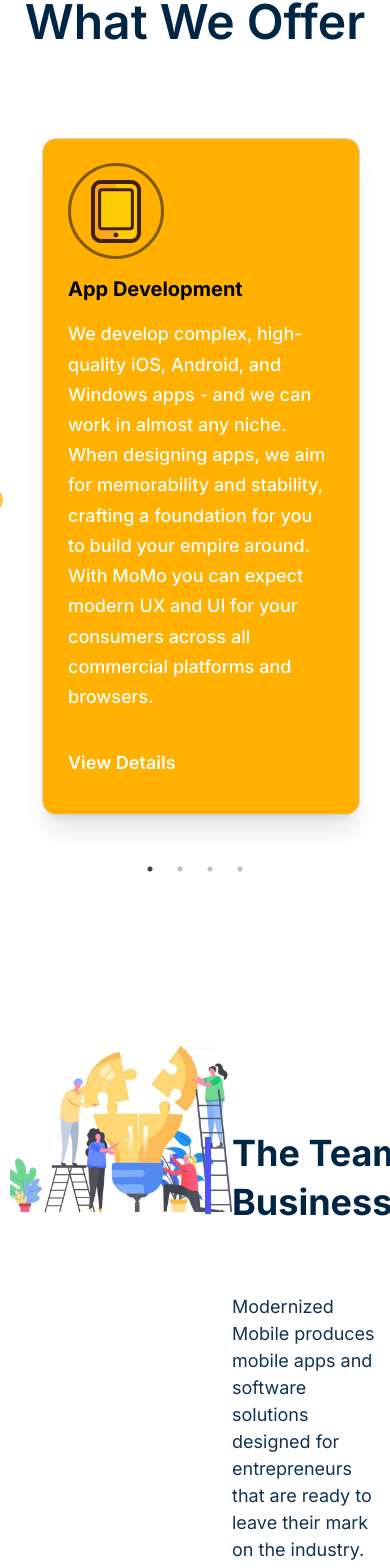
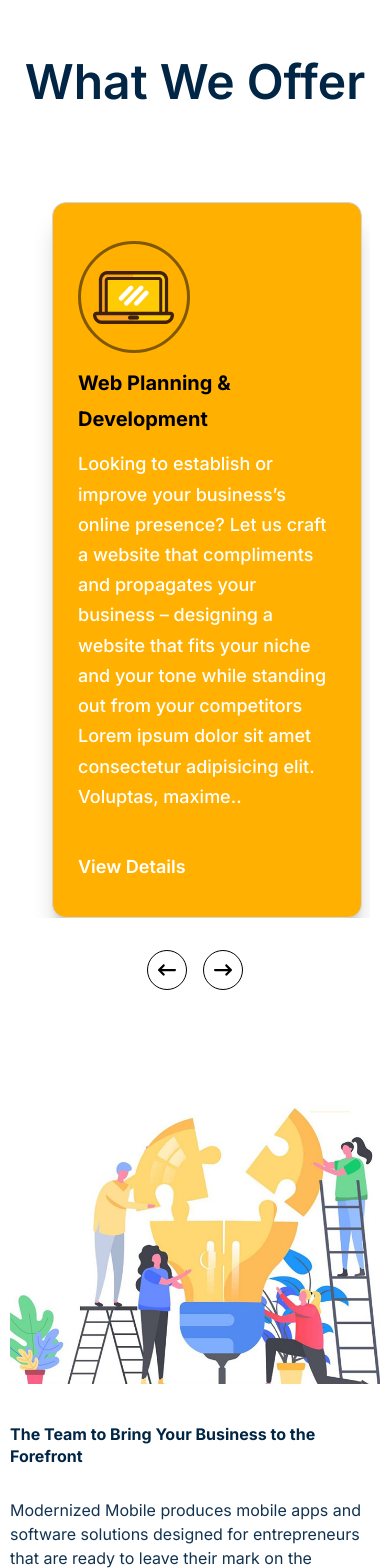
Before and after one commit to hamimsardardev/modernized_project, a React (Vite) app: page / in a window 390 px wide. Shown: the part 1769-3337 px from the top of the page. Built offline with nearby package versions, Linux system fonts and the light colour scheme.

Commit message:
responsive

```diff
--- a/src/components/Card.jsx
+++ b/src/components/Card.jsx
@@ -1,46 +1,37 @@
-import React, { useState } from "react";
+"use client";
+
+import React, { useRef, useState } from "react";
+import Slider from "react-slick";
+import "slick-carousel/slick/slick.css";
+import "slick-carousel/slick/slick-theme.css";
+import { FaArrowLeftLong, FaArrowRightLong } from "react-icons/fa6";
 import offerimage1 from "../assets/images/offerimage1.png";
 import offerimage2 from "../assets/images/offerimage2.png";
 import offerimage3 from "../assets/images/offerimage3.png";
 import { LuBriefcaseBusiness } from "react-icons/lu";
-import Slider from "react-slick";
-import "slick-carousel/slick/slick.css";
-import "slick-carousel/slick/slick-theme.css";
 
-const Card = () => {
+export default function Card() {
+  const sliderRef = useRef(null);
   const settings = {
-    dots: true,
+    dots: false,
     infinite: true,
-    speed: 500,
+    speed: 600,
     slidesToShow: 3,
     slidesToScroll: 1,
-    arrows: true, // তীর সক্রিয় করা
+    autoplay: true,
+    autoplaySpeed: 3000,
+    pauseOnHover: true,
+    arrows: false,
     responsive: [
       {
         breakpoint: 1024,
-        settings: {
-          slidesToShow: 3,
-          slidesToScroll: 1,
-          infinite: true,
-          dots: true
-        }
+        settings: { slidesToShow: 2 },
       },
       {
-        breakpoint: 600,
-        settings: {
-          slidesToShow: 2,
-          slidesToScroll: 1,
-          initialSlide: 1
-        }
+        breakpoint: 768,
+        settings: { slidesToShow: 1 },
       },
-      {
-        breakpoint: 480,
-        settings: {
-          slidesToShow: 1,
-          slidesToScroll: 1
-        }
-      }
-    ]
+    ],
   };
 
   // প্রতিটি কার্ডের জন্য আলাদা আলাদা স্টেট
@@ -64,17 +55,16 @@
   };
 
   return (
-    <div>
-      <section>
-        <div className="container">
+    <section className='bg-[url("/images/reviewbg.png")] bg-cover bg-center bg-no-repeat w-full py-15'>
+      <div className="container mx-auto px-5">
         <div className="text-center">
             <h1 className="font-semibold relative text-[48px] text-[#012645] leading-[168%] mb-[76px] after:content-[''] after:absolute after:bottom-[-5px] after:left-[50%] after: after:bg-[#FFB000] after:w-0 hover:after:w-[58px] after:h-[5px] after:transform after:translate-x-[-50%] after:translate-y-[-50%]">
               What We Offer
             </h1>
           </div>
-          <div>
-            <Slider {...settings} className="w-full">
-              <div>
+
+        <div className="mt-20">
+          <Slider ref={sliderRef} {...settings}>
             <div
               className="group ml-3 bg-[#FFB000] border border-gray-300 rounded-[14px] shadow-xl pt-[24px]
                           pb-[35px] pr-[29px] pl-[25px] hover:bg-[#FFFFFF]"
@@ -86,12 +76,12 @@
                 App Development
               </h2>
               <p className="w-auto font-medium text-[18px] text-[#FFFFFF] leading-[168%] group-hover:text-[#012645]">
-                    We develop complex, high-quality iOS, Android, and Windows
-                    apps - and we can work in almost any niche. When designing
-                    apps, we aim for memorability and stability, crafting a
-                    foundation for you to build your empire around. With MoMo
-                    you can expect modern UX and UI for your consumers across
-                    all commercial platforms and browsers.
+                We develop complex, high-quality iOS, Android, and Windows apps
+                - and we can work in almost any niche. When designing apps, we
+                aim for memorability and stability, crafting a foundation for
+                you to build your empire around. With MoMo you can expect modern
+                UX and UI for your consumers across all commercial platforms and
+                browsers.
               </p>
               <button
                 onClick={handleReadToggle1}
@@ -102,8 +92,8 @@
               {viewdetails1 && (
                 <p className="w-auto font-medium text-[18px] text-[#FFFFFF] leading-[168%] group-hover:text-[#012645] ">
                   Lorem ipsum dolor, sit amet consectetur adipisicing elit.
-                      Fugit, accusamus? Nihil alias ab distinctio tempora qui
-                      sint ea minima quibusdam!
+                  Fugit, accusamus? Nihil alias ab distinctio tempora qui sint
+                  ea minima quibusdam!
                 </p>
               )}
               <button
@@ -112,7 +102,6 @@
               >
                 {viewdetails1 && "View Less"}
               </button>
-                </div>
             </div>
             <div>
               <div className="group ml-3 bg-[#FFB000] border border-gray-300 rounded-[14px] shadow-xl pt-[38px] pb-[35px] pr-[29px] pl-[25px] hover:bg-[#FFFFFF]">
@@ -124,11 +113,11 @@
                 </h2>
                 <p className="w-auto font-medium text-[18px] text-[#FFFFFF] leading-[168%] pb-5 group-hover:text-[#012645]">
                   Having trouble spreading the word about your product? Let us
-                    formulate a strategy to reach your audience through a
-                    mixture of SEO, ads, and a solid content strategy. We’ll
-                    perform audience and competitive research, making it simple
-                    for you to connect with as many of your prospective
-                    customers as possible.
+                  formulate a strategy to reach your audience through a mixture
+                  of SEO, ads, and a solid content strategy. We’ll perform
+                  audience and competitive research, making it simple for you to
+                  connect with as many of your prospective customers as
+                  possible.
                 </p>
                 <button
                   onClick={handleReadToggle2}
@@ -139,8 +128,8 @@
                 {viewdetails2 && (
                   <p className="w-auto font-medium text-[18px] text-[#FFFFFF] leading-[168%] group-hover:text-[#012645] ">
                     Lorem ipsum dolor, sit amet consectetur adipisicing elit.
-                      Fugit, accusamus? Nihil alias ab distinctio tempora qui
-                      sint ea minima quibusdam!
+                    Fugit, accusamus? Nihil alias ab distinctio tempora qui sint
+                    ea minima quibusdam!
                   </p>
                 )}
                 <button
@@ -151,7 +140,6 @@
                 </button>
               </div>
             </div>
-              <div>
             <div className="group ml-3 bg-[#FFB000] border border-gray-300 rounded-[14px] shadow-xl/20 pt-[38px] pb-[35px] pr-[29px] pl-[25px] hover:bg-[#FFFFFF]">
               <div className="rounded-full border-[3px] border-[#7F5800] flex items-center justify-center w-28 h-28">
                 <img src={offerimage3} alt="offerimage3" />
@@ -160,12 +148,11 @@
                 Web Planning & Development
               </h2>
               <p className="w-auto font-medium text-[18px] text-[#FFFFFF] leading-[168%] pb-5 group-hover:text-[#012645]">
-                    Looking to establish or improve your business’s online
-                    presence? Let us craft a website that compliments and
-                    propagates your business – designing a website that fits
-                    your niche and your tone while standing out from your
-                    competitors Lorem ipsum dolor sit amet consectetur
-                    adipisicing elit. Voluptas, maxime..
+                Looking to establish or improve your business’s online presence?
+                Let us craft a website that compliments and propagates your
+                business – designing a website that fits your niche and your
+                tone while standing out from your competitors Lorem ipsum dolor
+                sit amet consectetur adipisicing elit. Voluptas, maxime..
               </p>
               <button
                 onClick={handleReadToggle3}
@@ -176,8 +163,8 @@
               {viewdetails3 && (
                 <p className="w-auto font-medium text-[18px] text-[#FFFFFF] leading-[168%] group-holeadertext-[#012645] ">
                   Lorem ipsum dolor, sit amet consectetur adipisicing elit.
-                      Fugit, accusamus? Nihil alias ab distinctio tempora qui
-                      sint ea minima quibusdam!
+                  Fugit, accusamus? Nihil alias ab distinctio tempora qui sint
+                  ea minima quibusdam!
                 </p>
               )}
               <button
@@ -186,7 +173,6 @@
               >
                 {viewdetails3 && "View Less"}
               </button>
-                </div>
             </div>
             <div>
               <div className="group ml-3 bg-[#FFB000] border border-gray-300 rounded-[14px] shadow-xl pt-[38px] pb-[35px] pr-[29px] pl-[25px] hover:bg-[#FFFFFF]">
@@ -199,10 +185,10 @@
                 <p className="w-auto font-medium text-[18px] text-[#FFFFFF] leading-[168%] pb-5 group-hover:text-[#012645]">
                   Looking to establish or improve your business’s online
                   presence? Let us craft a website that compliments and
-                    propagates your business – designing a website that fits
-                    your niche and your tone while standing out from your
-                    competitors Lorem ipsum dolor sit amet consectetur
-                    adipisicing elit. Voluptas, maxime..
+                  propagates your business – designing a website that fits your
+                  niche and your tone while standing out from your competitors
+                  Lorem ipsum dolor sit amet consectetur adipisicing elit.
+                  Voluptas, maxime..
                 </p>
                 <button
                   onClick={handleReadToggle4}
@@ -213,8 +199,8 @@
                 {viewdetails4 && (
                   <p className="w-auto font-medium text-[18px] text-[#FFFFFF] leading-[168%] group-hover:text-[#012645] ">
                     Lorem ipsum dolor, sit amet consectetur adipisicing elit.
-                      Fugit, accusamus? Nihil alias ab distinctio tempora qui
-                      sint ea minima quibusdam!
+                    Fugit, accusamus? Nihil alias ab distinctio tempora qui sint
+                    ea minima quibusdam!
                   </p>
                 )}
                 <button
@@ -226,11 +212,23 @@
               </div>
             </div>
           </Slider>
+
+          <div className="mt-8 flex justify-center space-x-4">
+            <button
+              onClick={() => sliderRef.current.slickPrev()}
+              className="flex items-center justify-center w-10 h-10 text-black border rounded-full text-lg"
+            >
+              <FaArrowLeftLong />
+            </button>
+            <button
+              onClick={() => sliderRef.current.slickNext()}
+              className=" flex items-center justify-center w-10 h-10 text-black border rounded-full text-lg"
+            >
+              <FaArrowRightLong />
+            </button>
+          </div>
         </div>
       </div>
     </section>
-    </div>
   );
-};
-
-export default Card;
+}
--- a/src/components/ClintsPart.jsx
+++ b/src/components/ClintsPart.jsx
@@ -4,7 +4,7 @@
 const ClintsPart = () => {
   return (
     <>
-      <section className="mt-[100px] md:mt-[180px] lg:mt-[240px] mb-[100px] md:mb-[180px] lg:mb-[220px]">
+      <section className="mt-[100px] md:mt-[100px] lg:mt-[100px] mb-[100px] md:mb-[100px] lg:mb-[100px]">
         <div className="container px-4">
           <div className="flex flex-col lg:flex-row gap-8 lg:gap-0">
             {/* Image Part */}
--- a/src/components/Offer.jsx
+++ b/src/components/Offer.jsx
@@ -1,108 +1,71 @@
 import React from "react";
-import { FaTabletAlt } from "react-icons/fa";
-import offerimage1 from "../assets/images/offerimage1.png";
-import offerimage2 from "../assets/images/offerimage2.png";
-import offerimage3 from "../assets/images/offerimage3.png";
+import Slider from "react-slick";
 
-
-const Offer = () => {
+function Responsive() {
+  var settings = {
+    dots: true,
+    infinite: false,
+    speed: 500,
+    slidesToShow: 4,
+    slidesToScroll: 4,
+    initialSlide: 0,
+    responsive: [
+      {
+        breakpoint: 1024,
+        settings: {
+          slidesToShow: 3,
+          slidesToScroll: 3,
+          infinite: true,
+          dots: true
+        }
+      },
+      {
+        breakpoint: 600,
+        settings: {
+          slidesToShow: 2,
+          slidesToScroll: 1,
+          initialSlide: 1
+        }
+      },
+      {
+        breakpoint: 480,
+        settings: {
+          slidesToShow: 1,
+          slidesToScroll: 1
+        }
+      }
+    ]
+  };
   return (
-    <div>
-      <section>
-        <div className="container">
-          <div className="text-center">
-            <h1 className="font-semibold relative text-[48px] text-[#012645] leading-[168%] mb-[76px] after:content-[''] after:absolute after:bottom-[-5px] after:left-[50%] after: after:bg-[#FFB000] after:w-0 hover:after:w-[58px] after:h-[5px] after:transform after:translate-x-[-50%] after:translate-y-[-50%]">
-              What We Offer
-            </h1>
+    <div className="slider-container py-40">
+      <Slider {...settings}>
+        <div className="w-sm h-[300px] bg-black">
+          <h3>1</h3>
         </div>
-
-          <div className="flex justify-between items-center">
-            <div>
-              <div className="group bg-[#FFB000] border border-gray-300 rounded-[14px] shadow-xl pt-[24px] pb-[35px] pr-[29px] pl-[25px] hover:bg-[#FFFFFF]">
-                <div className="rounded-full border-[3px] border-[#7F5800] flex items-center justify-center w-24 h-24">
-                  <img src={offerimage1} alt="offerimage1" />
+        <div className="w-sm h-[300px] bg-black">
+          <h3>2</h3>
         </div>
-                <h2 className="font-bold text-[20px] text-[#000000] leading-[180%] mt-[12px] pb-3 hover:text-[#012645]">
-                  App Development
-                </h2>
-                <p className="w-[368px] font-medium text-[18px] text-[#FFFFFF] leading-[168%] pb-5 group-hover:text-[#012645]">
-                  We develop complex, high-quality iOS, Android, and Windows
-                  apps - and we can work in almost any niche. When designing
-                  apps, we aim for memorability and stability, crafting a
-                  foundation for you to build your empire around. With MoMo you
-                  can expect modern UX and UI for your consumers across all
-                  commercial platforms and browsers.
-                </p>
-                <a
-                  className="font-semibold text-[18px] text-[#FFFFFF] leading-[168%] group-hover:text-[#012645]"
-                  href="#"
-                >
-                  View Details
-                </a>
+        <div className="w-sm h-[300px] bg-black">
+          <h3>3</h3>
         </div>
+        <div className="w-sm h-[300px] bg-black">
+          <h3>4</h3>
         </div>
-            <div>
-              <div className="group bg-[#FFB000] border border-gray-300 rounded-[14px] shadow-xl pt-[38px] pb-[35px] pr-[29px] pl-[25px] hover:bg-[#FFFFFF]">
-                <div className="rounded-full border-[3px] border-[#7F5800] flex items-center justify-center w-28 h-28">
-                  <img src={offerimage2} alt="offerimage2" />
+        <div className="w-sm h-[300px] bg-black">
+          <h3>5</h3>
         </div>
-                <h2 className="font-bold text-[20px] text-[#000000] leading-[180%] mt-[12px] pb-3 hover:text-[#012645]">
-                  Digital Marketing
-                </h2>
-                <p className="w-[368px] font-medium text-[18px] text-[#FFFFFF] leading-[168%] pb-5 group-hover:text-[#012645]">
-                  Having trouble spreading the word about your product? Let us formulate a strategy to reach your audience through a mixture of SEO, ads, and a solid content strategy. We’ll perform audience and competitive research, making it simple for you to connect with as many of your prospective customers as possible.
-                </p>
-                <a
-                  className="font-semibold text-[18px] text-[#FFFFFF] leading-[168%] group-hover:text-[#012645]"
-                  href="#"
-                >
-                  View Details
-                </a>
+        <div className="w-sm h-[300px] bg-black">
+          <h3>6</h3>
         </div>
+        <div className="w-sm h-[300px] bg-black">
+          <h3>7</h3>
         </div>
-            <div>
-              <div className="group bg-[#FFB000] border border-gray-300 rounded-[14px] shadow-xl/20 pt-[38px] pb-[35px] pr-[29px] pl-[25px] hover:bg-[#FFFFFF]">
-                <div className="rounded-full border-[3px] border-[#7F5800] flex items-center justify-center w-28 h-28">
-                  <img src={offerimage3} alt="offerimage3" />
+        <div className="w-sm h-[300px] bg-black">
+          <h3>8</h3>
         </div>
-                <h2 className="font-bold text-[20px] text-[#000000] leading-[180%] mt-[12px] pb-3 hover:text-[#012645]">
-                  Web Planning & Development
-                </h2>
-                <p className="w-[368px] font-medium text-[18px] text-[#FFFFFF] leading-[168%] pb-5 group-hover:text-[#012645]">
-                  Looking to establish or improve your business’s online presence? Let us craft a website that compliments and propagates your business – designing a website that fits your niche and your tone while standing out from your competitors Lorem ipsum dolor sit amet consectetur adipisicing elit. Voluptas, maxime..
-                </p>
-                <a
-                  className="font-semibold text-[18px] text-[#FFFFFF] leading-[168%] group-hover:text-[#012645]"
-                  href="#"
-                >
-                  View Details
-                </a>
-              </div>
-            </div>
-            <div>
-              <div className="group bg-[#FFB000] border border-gray-300 rounded-[14px] shadow-xl pt-[38px] pb-[35px] pr-[29px] pl-[25px] hover:bg-[#FFFFFF]">
-                <div className="rounded-full border-[3px] border-[#7F5800] flex items-center justify-center w-28 h-28">
-                  <img src={offerimage3} alt="offerimage3" />
-                </div>
-                <h2 className="font-bold text-[20px] text-[#000000] leading-[180%] mt-[12px] pb-3 hover:text-[#012645]">
-                  Business Solutions
-                </h2>
-                <p className="w-[368px] font-medium text-[18px] text-[#FFFFFF] leading-[168%] pb-5 group-hover:text-[#012645]">
-                  Looking to establish or improve your business’s online presence? Let us craft a website that compliments and propagates your business – designing a website that fits your niche and your tone while standing out from your competitors Lorem ipsum dolor sit amet consectetur adipisicing elit. Voluptas, maxime..
-                </p>
-                <a
-                  className="font-semibold text-[18px] text-[#FFFFFF] leading-[168%] group-hover:text-[#012645]"
-                  href="#"
-                >
-                  View Details
-                </a>
-              </div>
-            </div>
-          </div>
-        </div>
-      </section>
+      </Slider>
     </div>
   );
-};
+}
 
-export default Offer;
+export default Responsive;
--- a/src/components/Team.jsx
+++ b/src/components/Team.jsx
@@ -7,20 +7,20 @@
     <>
       <section>
         <div className="container">
-          <div className="flex mt-[175px]">
-            <div className="w-[60%]">
+          <div className="lg:flex mt-[30px]">
+            <div className="lg:w-[60%]">
               <img src={teamimage} alt="teamimage" />
             </div>
-            <div className="w-[40%] mt-[100px]">
-              <h2 className=" w-[443px] relative font-bold text-[36px] text-[#012645] leading-[136%] mb-[66px] after:content-[''] after:absolute after:left-[-27px] after:top-2 after:bg-[#4F52FF] after:w-[6px] after:h-[77px] ">
+            <div className="lg:w-[40%] lg:mt-[100px] mt-[40px]">
+              <h2 className=" lg:w-[443px] w-full relative font-bold lg:text-[36px] sm:text-[30px] text-[#012645] leading-[136%] lg:mb-[66px] mb-[30px] after:content-[''] after:absolute after:left-[-27px] after:top-2 after:bg-[#4F52FF] after:w-[6px] after:h-[77px] ">
                 The Team to Bring Your Business to the Forefront
               </h2>
-              <span className=" w-[619px] font-regular text-[18px] text-[#113350] ">
+              <span className=" lg:w-[619px] w-full font-regular lg:text-[18px] text-[16px] text-[#113350] ">
                 Modernized Mobile produces mobile apps and software solutions
                 designed for entrepreneurs that are ready to leave their mark on
                 the industry.
               </span>
-              <p className="w-[619px] font-regular text-[18px] text-[#113350] mt-[54px]">
+              <p className="lg:w-[619px] w-full font-regular lg:text-[18px] text-[16px] text-[#113350] lg:mt-[54px] mt-[30px]">
                 As full-stack developers, we bring our expertise to handle any
                 challenge our clients have when it comes to databases, servers,
                 clients, or native applications. We’re an all-encompassing
--- a/src/index.css
+++ b/src/index.css
@@ -50,3 +50,10 @@
 .active {
   color: #FFB000;
 }
+
+@media screen and (min-width: 480px) {
+ .slider{
+  display: flex !important;
+  flex-direction: column !important;
+}
+}
```
Lines whose indentation alone changed are shown as unchanged.
